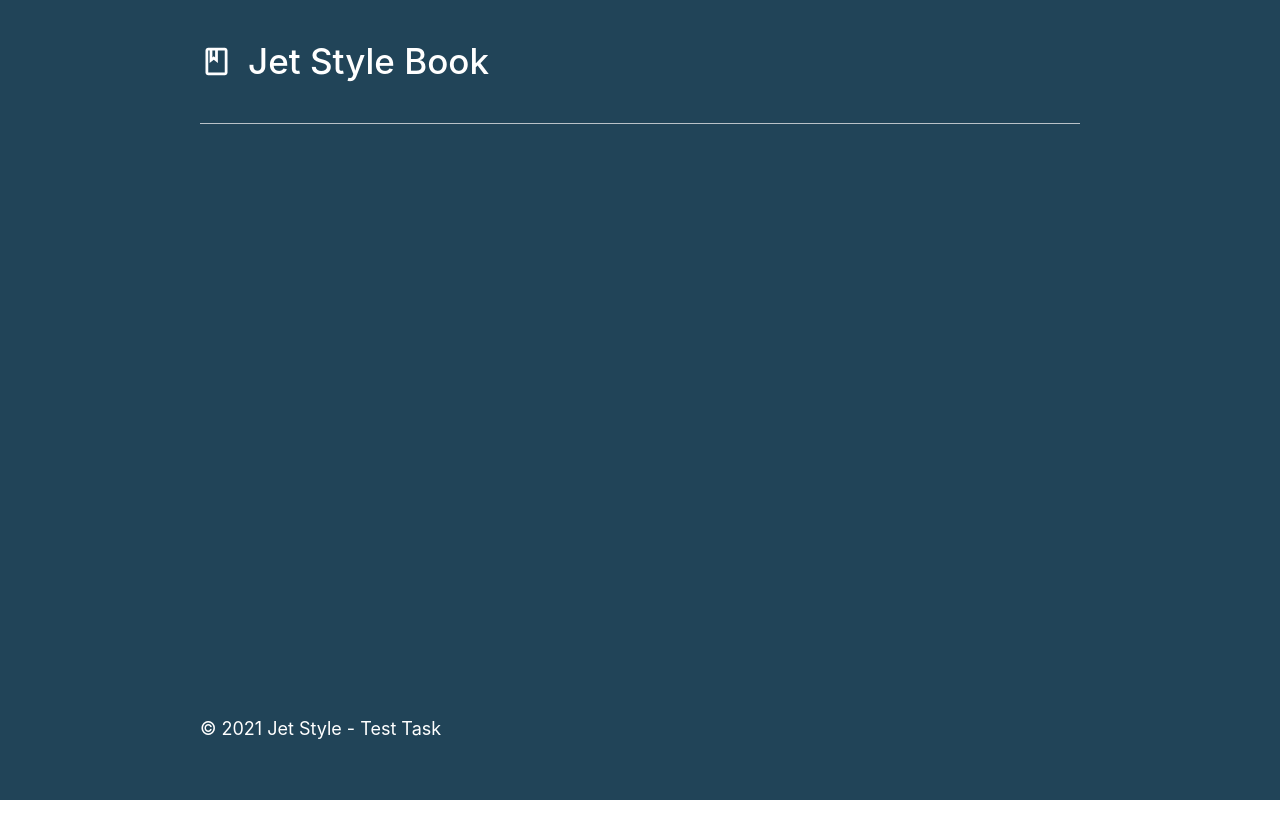
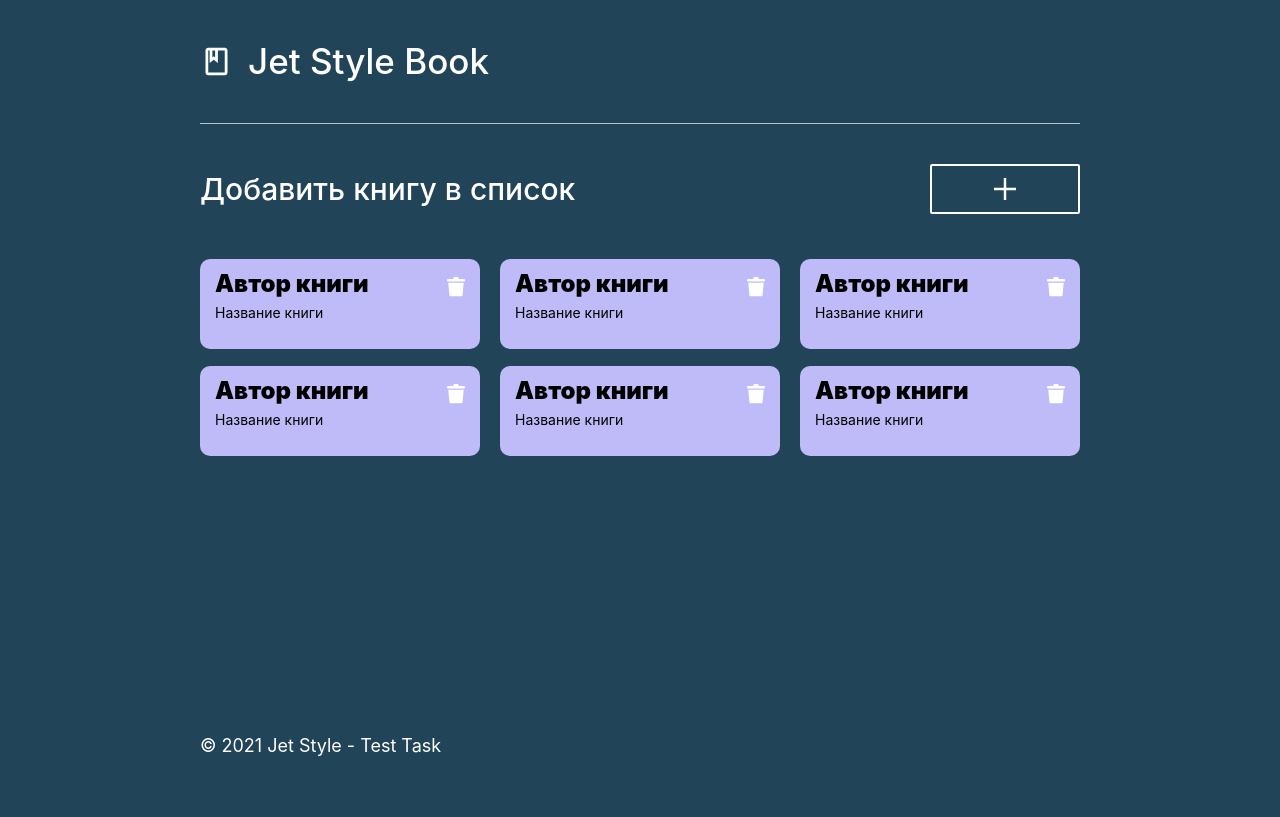
Before and after one commit to vadimshift/jetstyle, a React (Create React App) app: page / in a window 1280 px wide. Built offline with nearby package versions, Linux system fonts and the light colour scheme.

Commit message:
Добавил кнопку добавления карточки, сверстал саму карточку

```diff
--- a/src/components/App/App.css
+++ b/src/components/App/App.css
@@ -11,6 +11,3 @@
   min-height: 100vh;
   flex-direction: column;
 }
-.page__content {
-  flex: 1 0 auto;
-}
--- a/src/components/App/App.js
+++ b/src/components/App/App.js
@@ -1,15 +1,14 @@
 import './App.css';
 import Header from '../Header/Header';
 import Footer from '../Footer/Footer';
+import Main from "../Main/Main"
 
 function App() {
   return (
     <div className='page'>
       <div className='page__container'>
         <Header />
-        <div className="page__content">
-
-        </div>
+        <Main />
         <Footer />
       </div>
 
--- /dev/null
+++ b/src/components/Card/Card.css
@@ -0,0 +1,59 @@
+.element {
+  background-color: #bfbbf8;
+  max-width: 282px;
+  height: 90px;
+  border-radius: 10px;
+  position: relative;
+}
+
+.element__delete-button {
+  background-repeat: no-repeat;
+  height: 20px;
+  width: 18px;
+  position: absolute;
+  top: 18px;
+  right: 15px;
+  border: none;
+  box-sizing: border-box;
+  background-size: contain;
+  padding: 0;
+  background: transparent;
+  cursor: pointer;
+  outline: none;
+}
+
+.element__delete-button:hover {
+  opacity: 0.6;
+}
+
+.element__title {
+  max-width: 250px;
+  margin-left: auto;
+  margin-right: auto;
+  padding: 0;
+}
+
+.element__text-title {
+  font-family: 'Inter', 'Arial', sans-serif;
+  font-style: normal;
+  font-weight: 900;
+  font-size: 24px;
+  line-height: 29px;
+  margin-top: 10px;
+  margin-bottom: 0px;
+  padding: 0;
+  text-overflow: ellipsis;
+  white-space: nowrap;
+  overflow: hidden;
+}
+
+.element__text-subtitle {
+  font-family: 'Inter', 'Arial', sans-serif;
+  font-style: normal;
+  font-weight: 400;
+  font-size: 14px;
+  line-height: 19px;
+  margin-top: 5px;
+  margin-bottom: 0;
+  padding: 0;
+}
--- /dev/null
+++ b/src/components/Card/Card.js
@@ -0,0 +1,42 @@
+import deleteIcon from "../../images/delete-icon.svg";
+import './Card.css';
+
+function Card({ card, onCardClick, onCardLike, onCardDelete }) {
+  /*  const handleClick = () => {
+    onCardClick(card);
+  };
+
+  const handleLikeClick = () => {
+    onCardLike(card);
+  };
+
+  const handleDeleteClick = () => {
+    onCardDelete(card);
+  }; */
+
+  return (
+    <article className="element">
+     {/*  <div className="element__image-container">
+        <img
+          className="element__image"
+           src={card.link}
+          alt={card.name}
+          onClick={handleClick}
+        />
+      </div> */}
+      <div className="element__title">
+        <h2 className="element__text-title">{/* {card.name} */}Автор книги</h2>
+        <p className="element__text-subtitle">Название книги</p>
+      </div>
+      <button
+        type="button"
+        className="element__delete-button"
+        /* onClick={handleDeleteClick} */
+      >
+        <img src={deleteIcon} alt="Кнопка удаления карточки" />
+      </button>
+    </article>
+  );
+}
+
+export default Card;
--- /dev/null
+++ b/src/components/Main/Main.css
@@ -0,0 +1,53 @@
+.main {
+  flex: 1 0 auto;
+}
+
+.main__container {
+  margin-top: 40px;
+  margin-left: auto;
+  margin-right: auto;
+  display: flex;
+  align-items: center;
+  position: relative;
+}
+
+.main__title {
+  font-family: 'Inter', 'Arial', sans-serif;
+  font-style: normal;
+  font-weight: 500;
+  font-size: 30px;
+  line-height: 48px;
+  color: #ffffff;
+  margin: 0;
+}
+
+.main__add-button {
+  margin-left: auto;
+  margin-right: 0;
+  background-image: url(../../images/add-button.svg);
+  background-color: #214458;
+  min-width: 150px;
+  min-height: 50px;
+  border: 2px solid #ffffff;
+  box-sizing: border-box;
+  border-radius: 2px;
+  background-position: center;
+  background-repeat: no-repeat;
+  cursor: pointer;
+}
+
+.main__add-button:hover {
+  opacity: 0.6;
+}
+
+.main__elements {
+  margin-top: 45px;
+  margin-left: auto;
+  margin-right: auto;
+  margin-bottom: 0;
+  display: grid;
+  grid-template-columns: repeat(3, 1fr);
+  grid-template-rows: repeat(4, 1fr);
+  grid-column-gap: 20px;
+  grid-row-gap: 17px;
+}
--- /dev/null
+++ b/src/components/Main/Main.js
@@ -0,0 +1,37 @@
+import Card from "../Card/Card";
+import './Main.css';
+
+function Main(props) {
+
+  return (
+    <main className="main">
+      <section className="main__container">
+        <h2 className="main__title">Добавить книгу в список</h2>
+        <button
+          type="button"
+          onClick={props.onAddPlace}
+          className="main__add-button"
+        ></button>
+      </section>
+      <section className="main__elements">
+          <Card />
+          <Card />
+          <Card />
+          <Card />
+          <Card />
+          <Card />
+        {/* {props.cards.map((card) => (
+          <Card
+            key={card._id}
+            card={card}
+            onCardClick={props.onCardClick}
+            onCardLike={props.onCardLike}
+            onCardDelete={props.onCardDelete}
+          />
+        ))} */}
+      </section>
+    </main>
+  );
+}
+
+export default Main;
```
Also changed, not shown: src/images/add-button.svg (added), src/images/delete-icon.svg (added).
